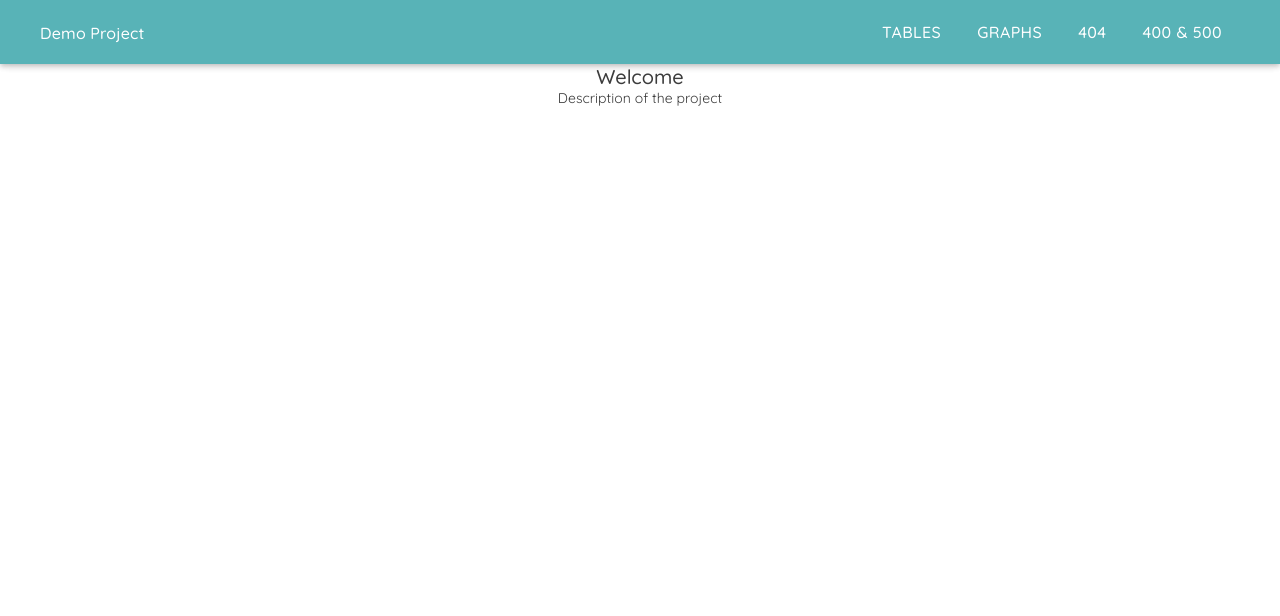
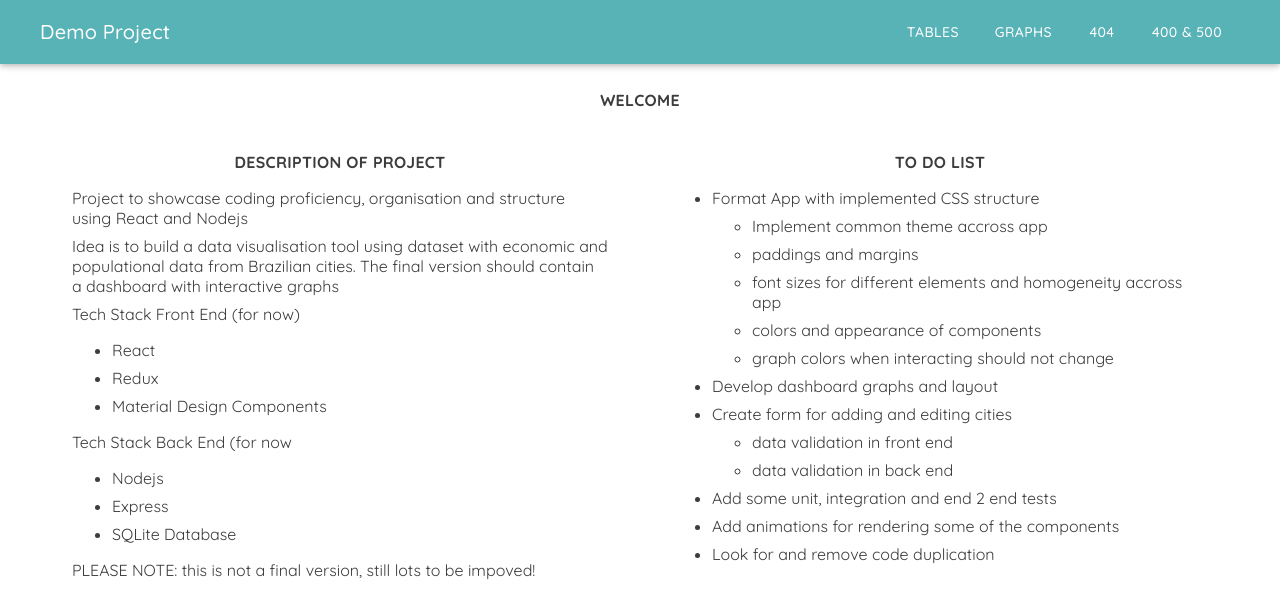
Before and after one commit to oli-roboter/brazil-cities, a React (Create React App) app in the folder client/: page / in a window 1280 px wide. Before the commit this address had no page. Shown: the top 616 px of the page. Built offline with nearby package versions, Linux system fonts and the light colour scheme.

Commit message:
-added landing page

```diff
--- a/client/src/assets/css/index.css
+++ b/client/src/assets/css/index.css
@@ -79,9 +79,9 @@ small {
   text-transform: uppercase;
 }
 
-ul,
+/* ul,
 li {
   list-style: none;
   margin: 0;
   padding: 0;
-}
+} */
--- a/client/src/assets/css/variables.css
+++ b/client/src/assets/css/variables.css
@@ -23,7 +23,9 @@
   --hsl-assessor: 184, 100%, 35%; /*#00A7B3*/
   --hsl-admin: 276, 37%, 26%; /*#472A5B*/
 
-  --font-size: 16px;
+  --font-size-l: 16px;
+  --font-size-m: 14px;
+  --font-size-s: 12px;
   --height-btn-xs: 32px;
   --height-btn-s: 36px;
   --height-btn-m: 48px;
--- a/client/src/features/pages/Landing.js
+++ b/client/src/features/pages/Landing.js
@@ -1,14 +1,74 @@
-import React, { Fragment } from "react";
+import React from "react";
+import "./Pages.css";
 
 const Landing = () => (
-  <Fragment>
+  <div className="page-container">
     <header>
-      <h3>Welcome</h3>
+      <h4>
+        <strong>Welcome</strong>
+      </h4>
     </header>
     <main>
-      <p>Description of the project</p>
+      <div className="main-contaier">
+        <section>
+          <strong>Description of Project</strong>
+          <article>
+            <p>
+              Project to showcase coding proficiency, organisation and structure
+              using React and Nodejs
+            </p>
+            <p>
+              Idea is to build a data visualisation tool using dataset with
+              economic and populational data from Brazilian cities. The final
+              version should contain a dashboard with interactive graphs
+            </p>
+            <p>Tech Stack Front End (for now)</p>
+            <ul>
+              <li>React</li>
+              <li>Redux</li>
+              <li>Material Design Components</li>
+            </ul>
+            <p>Tech Stack Back End (for now</p>
+            <ul>
+              <li>Nodejs</li>
+              <li>Express</li>
+              <li>SQLite Database</li>
+            </ul>
+            <p>
+              PLEASE NOTE: this is not a final version, still lots to be
+              impoved!
+            </p>
+          </article>
+        </section>
+        <section>
+          <strong>To Do List</strong>
+          <article>
+            <ul>
+              <li>Format App with implemented CSS structure</li>
+              <ul>
+                <li>Implement common theme accross app</li>
+                <li>paddings and margins</li>
+                <li>
+                  font sizes for different elements and homogeneity accross app
+                </li>
+                <li>colors and appearance of components</li>
+                <li>graph colors when interacting should not change</li>
+              </ul>
+              <li>Develop dashboard graphs and layout</li>
+              <li>Create form for adding and editing cities</li>
+              <ul>
+                <li>data validation in front end</li>
+                <li>data validation in back end</li>
+              </ul>
+              <li>Add some unit, integration and end 2 end tests</li>
+              <li>Add animations for rendering some of the components</li>
+              <li>Look for and remove code duplication</li>
+            </ul>
+          </article>
+        </section>
+      </div>
     </main>
-  </Fragment>
+  </div>
 );
 
 export default Landing;
--- /dev/null
+++ b/client/src/features/pages/Pages.css
@@ -0,0 +1,30 @@
+.page-container{
+  margin: var(--margin-m)
+}
+
+.page-container header{
+  padding: 10px
+}
+
+.main-contaier{
+  display: grid;
+  grid-template-columns: 1fr 1fr;
+  margin: var(--margin-xl);
+  grid-gap:  var(--margin-m);
+}
+
+li{
+  text-align: left;
+  margin: var(--margin-s)
+}
+
+
+article{
+  margin: var(--margin-m);
+  text-align: left
+}
+
+p{
+  margin: var(--margin-s);
+  font-size: var(--font-size-l)
+}
--- a/client/src/features/pages/TablePage.js
+++ b/client/src/features/pages/TablePage.js
@@ -6,7 +6,7 @@ import TableMain from "../tables/TableMain";
 import Paginator from "../tables/Paginator";
 import SearchBar from "../tables/SearchBar";
 import LoadError from "../../components/LoadError";
-import "../tables/tables.css";
+import "../tables/Tables.css";
 
 const mapStateToProps = state => {
   return {
@@ -17,8 +17,8 @@ const mapStateToProps = state => {
 
 const TablePage = ({ error, errorMsg }) => {
   return (
-    <div className="table-root">
-      <header>
+    <div className="table-container">
+      <header className="f__r-jc--sb">
         <h3>Brazilian Cities' Table</h3>
         <SearchBar />
       </header>
--- a/client/src/features/tables/SearchBar.js
+++ b/client/src/features/tables/SearchBar.js
@@ -5,7 +5,6 @@ import { getCitiesData } from "./redux-tools/table-actions";
 import Paper from "@material-ui/core/Paper";
 import { InputBase, IconButton } from "@material-ui/core";
 import SearchIcon from "@material-ui/icons/Search";
-import "./tables.css";
 
 const mapStateToProps = state => {
   return {
--- a/client/src/features/tables/TableHead.js
+++ b/client/src/features/tables/TableHead.js
@@ -48,8 +48,9 @@ const CustomTableHead = ({
   return (
     <TableHead>
       <TableRow>
-        <TableCell align="left" className="city">
+        <TableCell align="left">
           <TableSortLabel
+            className="city table-title"
             active={sortBy === "CITY"}
             direction={sortOrder}
             onClick={sortHandler("CITY")}
@@ -58,16 +59,16 @@ const CustomTableHead = ({
           </TableSortLabel>
         </TableCell>
 
-        <TableCell align="left" className="state">
+        <TableCell align="left" className="state table-title">
           STATE
         </TableCell>
 
         <TableCell
-          className="population"
           align="left"
           sortDirection={sortBy === "ESTIMATED_POP" ? sortOrder : false}
         >
           <TableSortLabel
+            className="population table-title"
             active={sortBy === "ESTIMATED_POP"}
             direction={sortOrder}
             onClick={sortHandler("ESTIMATED_POP")}
@@ -77,11 +78,11 @@ const CustomTableHead = ({
         </TableCell>
 
         <TableCell
-          className="area"
           align="left"
           sortDirection={sortBy === "AREA" ? sortOrder : false}
         >
           <TableSortLabel
+            className="area table-title"
             active={sortBy === "AREA"}
             direction={sortOrder}
             onClick={sortHandler("AREA")}
@@ -91,11 +92,11 @@ const CustomTableHead = ({
         </TableCell>
 
         <TableCell
-          className="GDP"
           align="left"
           sortDirection={sortBy === "GDP" ? sortOrder : false}
         >
           <TableSortLabel
+            className="GDP table-title"
             active={sortBy === "GDP"}
             direction={sortOrder}
             onClick={sortHandler("GDP")}
@@ -105,11 +106,11 @@ const CustomTableHead = ({
         </TableCell>
 
         <TableCell
-          className="IDH"
           align="left"
           sortDirection={sortBy === "IDHM" ? sortOrder : false}
         >
           <TableSortLabel
+            className="IDH table-title"
             active={sortBy === "IDHM"}
             direction={sortOrder}
             onClick={sortHandler("IDHM")}
@@ -118,11 +119,7 @@ const CustomTableHead = ({
           </TableSortLabel>
         </TableCell>
 
-        <TableCell
-          className="urb"
-          align="left"
-          sortDirection={sortBy === "AREA" ? sortOrder : false}
-        >
+        <TableCell className="urb table-title" align="left">
           RURAL/URBAN
         </TableCell>
       </TableRow>
--- a/client/src/features/tables/TableMain.js
+++ b/client/src/features/tables/TableMain.js
@@ -4,7 +4,7 @@ import { bindActionCreators } from "redux";
 import { getCitiesData } from "./redux-tools/table-actions";
 import NumberFormat from "react-number-format";
 import { TableCell, TableRow, TableBody } from "@material-ui/core";
-import "./tables.css";
+import "./Tables.css";
 
 const mapStateToProps = state => {
   return {
@@ -36,21 +36,21 @@ const TableMain = ({ gotData, pageData, error, getCitiesData }) => {
               key={idx}
               className={city.CAPITAL === 1 ? "table-row" : ""}
             >
-              <TableCell component="th" scope="row">
+              <TableCell component="th" scope="row" className="city">
                 {city.CITY}
               </TableCell>
-              <TableCell component="th" scope="row">
+              <TableCell component="th" scope="row" className="state">
                 {city.STATE}
               </TableCell>
 
-              <TableCell component="th" scope="row">
+              <TableCell component="th" scope="row" className="population">
                 <NumberFormat
                   value={city.ESTIMATED_POP}
                   thousandSeparator={true}
                   displayType={"text"}
                 />
               </TableCell>
-              <TableCell component="th" scope="row">
+              <TableCell component="th" scope="row" className="area">
                 <NumberFormat
                   value={Math.round(city.AREA)}
                   thousandSeparator={true}
@@ -58,7 +58,7 @@ const TableMain = ({ gotData, pageData, error, getCitiesData }) => {
                 />
               </TableCell>
 
-              <TableCell component="th" scope="row">
+              <TableCell component="th" scope="row" className="GDP">
                 <NumberFormat
                   value={Math.round(city.GDP)}
                   thousandSeparator={true}
@@ -66,7 +66,7 @@ const TableMain = ({ gotData, pageData, error, getCitiesData }) => {
                 />
               </TableCell>
 
-              <TableCell component="th" scope="row">
+              <TableCell component="th" scope="row" className="IDH">
                 <NumberFormat
                   value={city.IDHM !== "" ? city.IDHM.toFixed(3) : null}
                   thousandSeparator={true}
@@ -74,7 +74,7 @@ const TableMain = ({ gotData, pageData, error, getCitiesData }) => {
                 />
               </TableCell>
 
-              <TableCell component="th" scope="row">
+              <TableCell component="th" scope="row" className="urb">
                 {city.RURAL_URBAN}
               </TableCell>
             </TableRow>
--- a/client/src/features/tables/tables.css
+++ b/client/src/features/tables/tables.css
@@ -1,17 +1,18 @@
-.table-root{
-  margin: 10px
+.table-container{
+  margin: var(--margin-m)
 }
 
-.table-root header{
-  display: flex;
-  flex-direction: row;
-  justify-content: space-between;
-  align-items: center;
-  margin-left: 10px
+.table-container header{
+  margin-left: var(--margin-xs);
+  margin-bottom: var(--margin-m)
 }
 
 .table-row{
   background: lightGrey
+}
+
+.table-title{
+  font-size: var(--font-size-s) !important
 }
 
 .city{
```
